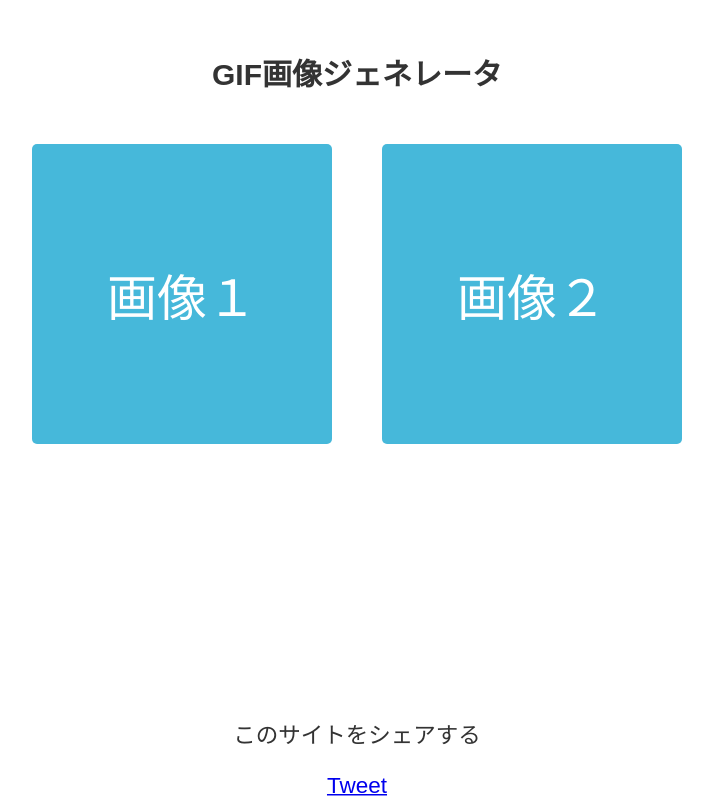
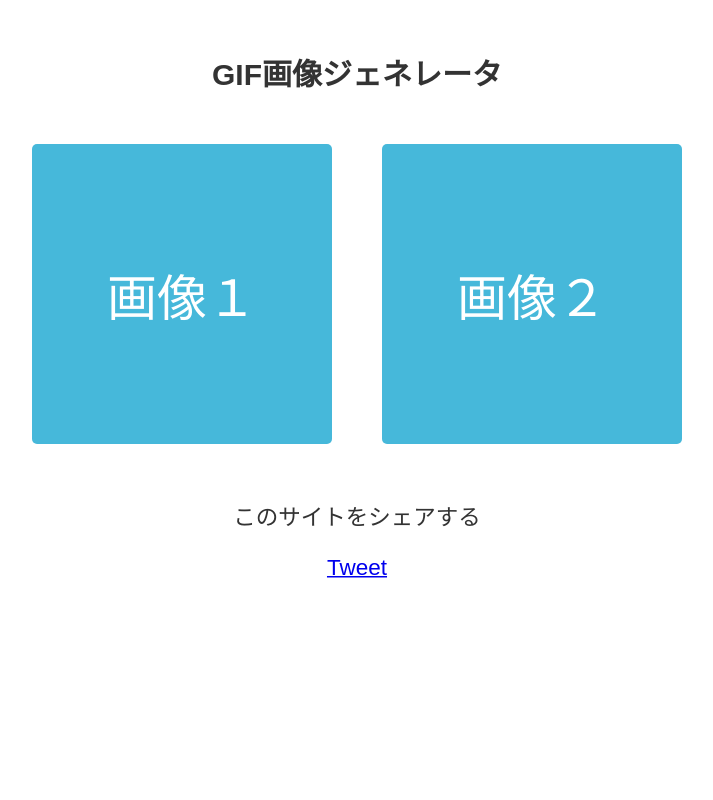
Before and after one commit to nabettu/para2, a plain HTML site: page index.html in a window 1280 px wide. Shown: the whole page, without its empty margins (283-996 px from the left). Drawn offline with Linux system fonts and the light colour scheme.

Commit message:
sharearea relative

```diff
--- a/css/style.css
+++ b/css/style.css
@@ -222,10 +222,7 @@ img {
     text-decoration: none;
 }
 .shareArea {
-    position: absolute;
-    bottom: 20px;
-    left: 50%;
-    margin-left: -100px;
+    margin: 50px auto 0;
     width: 200px;
     transform: scale(1.5);
     overflow: hidden;
```
